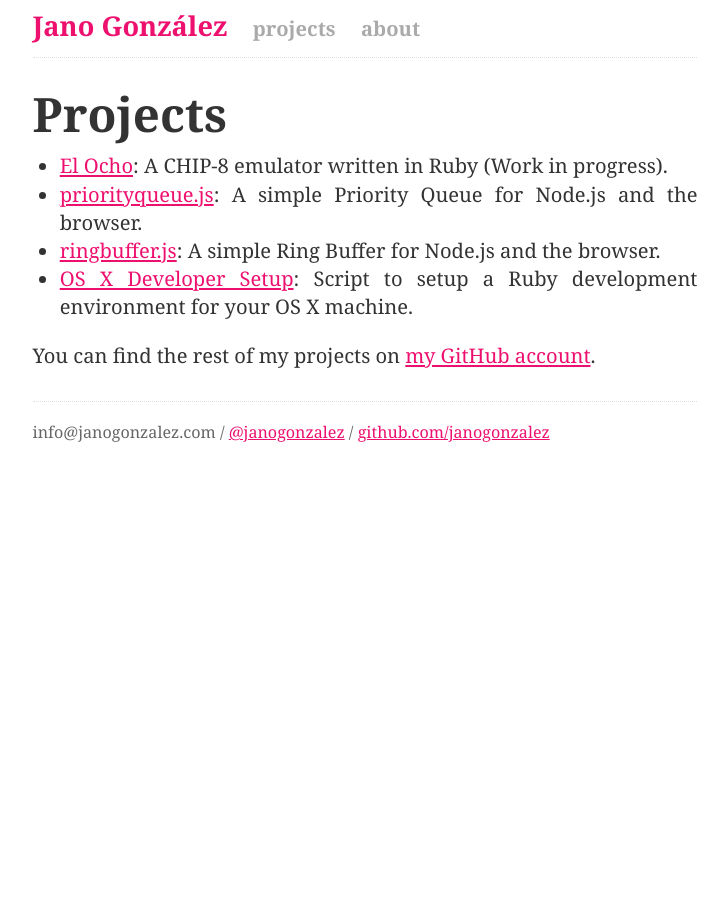
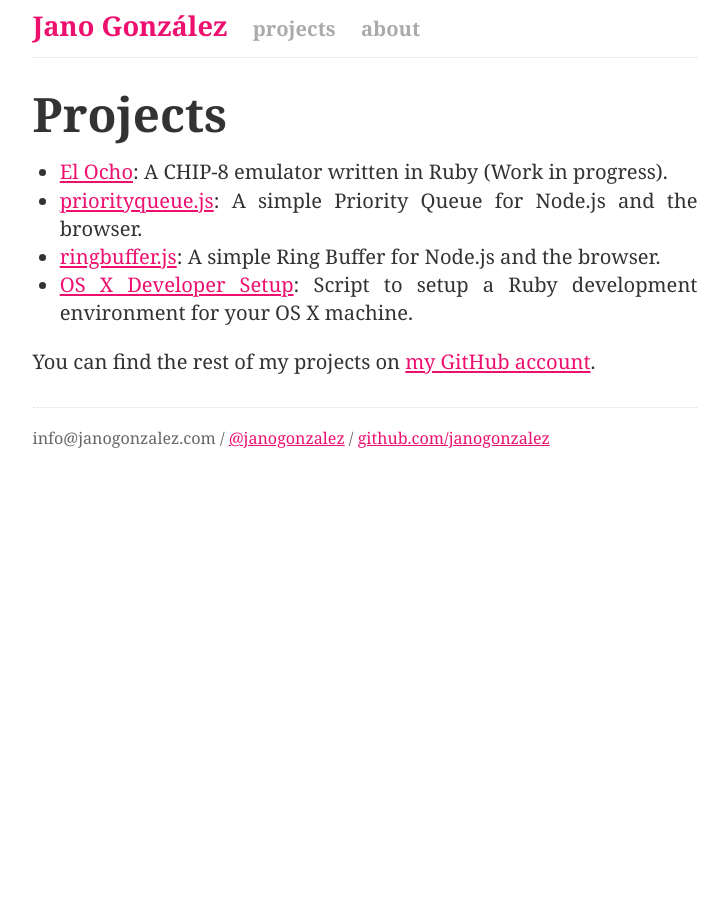
Before and after one commit to janogonzalez/janogonzalez.github.io, a Jekyll site: the page built from projects.html, in a window 1280 px wide. Shown: the whole page, without its empty margins (275-1003 px from the left). Built offline with Jekyll 4.4.1, drawn with Linux system fonts in a browser that asks for light colours; some web fonts are replaced.

Commit message:
Adds missing paragraph

```diff
--- a/projects.html
+++ b/projects.html
@@ -4,6 +4,7 @@
 ---
 <div id="post">
   <h1>Projects</h1>
+  <p>
     <ul>
       <li>
         <a href="https://github.com/janogonzalez/elocho">
@@ -20,10 +21,11 @@
       </li>
       <li>
         <a href="https://github.com/janogonzalez/osx-developer-setup">
-      OS X Developer Setup</a>: Script to setup a Ruby development environment
-      for your OS X machine.
+        OS X Developer Setup</a>: Script to setup a Ruby development
+        environment for your OS X machine.
       </li>
     </ul>
+  </p>
   <p>You can find the rest of my projects on
   <a href="https://github.com/janogonzalez">my GitHub account</a>.</p>
 </div>
```
Lines whose indentation alone changed are shown as unchanged.
